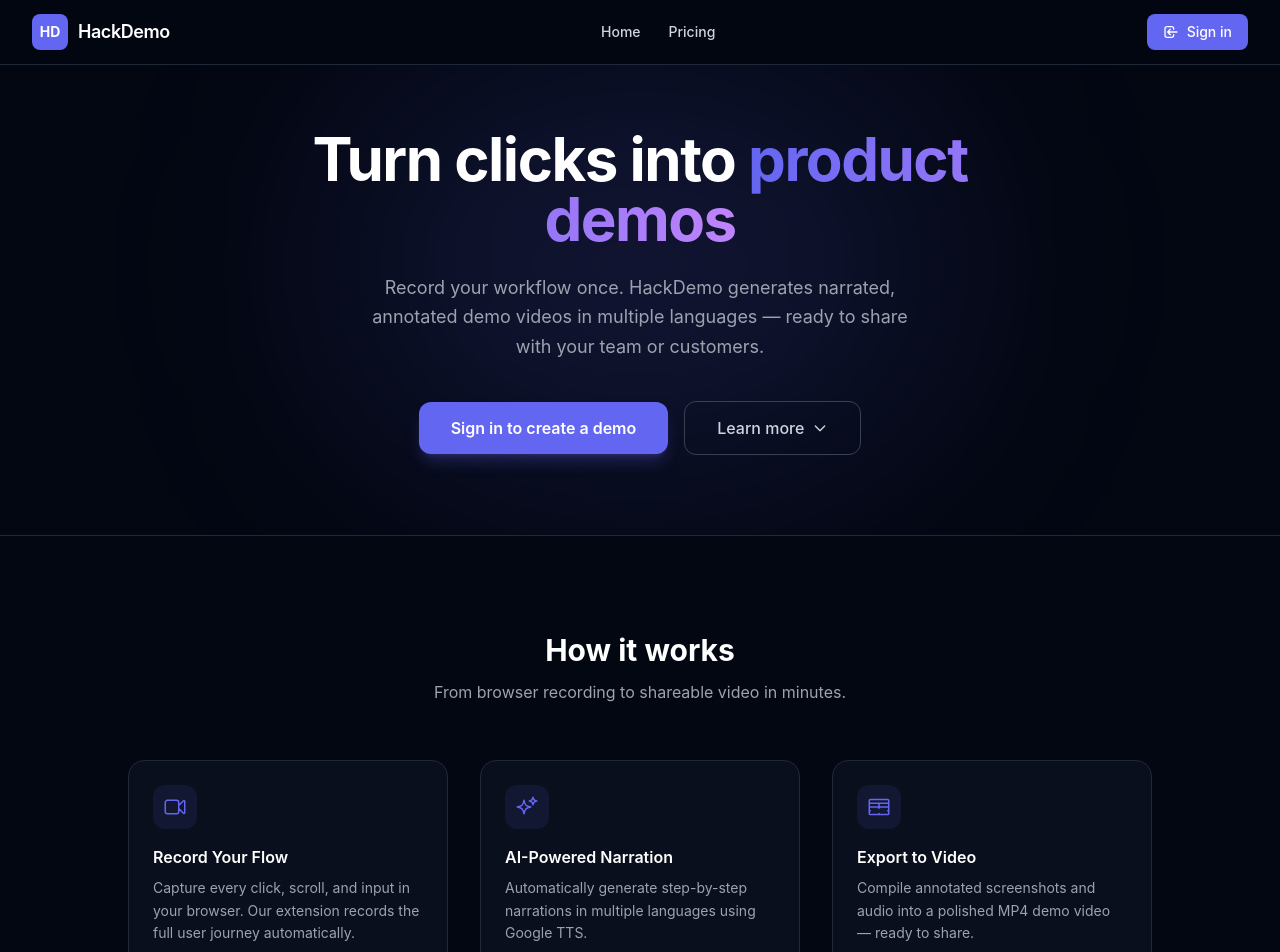
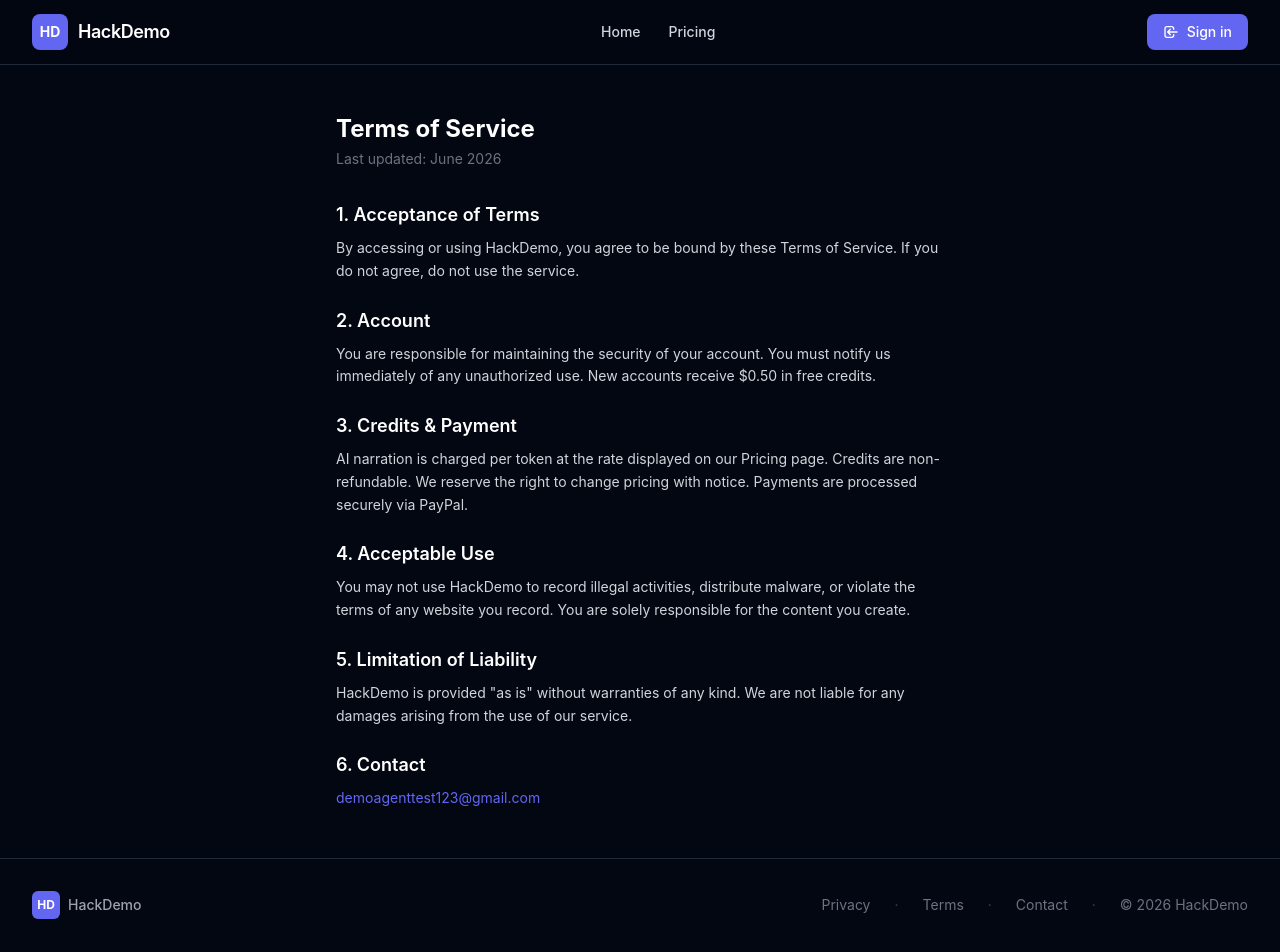
Before and after one commit to raytracer1/HackDemo, a React (Vite) app in the folder frontend/: page /terms in a window 1280 px wide. Before the commit this address led to /. Shown: the top 952 px of the page. Built offline with nearby package versions, Linux system fonts and the light colour scheme; no server answers.

Commit message:
add privacy and terms

```diff
--- a/frontend/src/App.tsx
+++ b/frontend/src/App.tsx
@@ -4,6 +4,8 @@
 import LoginPage from './pages/LoginPage';
 import PricingPage from './pages/PricingPage';
 import HistoryPage from './pages/HistoryPage';
+import PrivacyPage from './pages/PrivacyPage';
+import TermsPage from './pages/TermsPage';
 import DemoPage from './components/DemoPage';
 
 export default function App() {
@@ -14,6 +16,8 @@
         <Route path="/" element={<HomePage />} />
         <Route path="/pricing" element={<PricingPage />} />
         <Route path="/history" element={<HistoryPage />} />
+        <Route path="/privacy" element={<PrivacyPage />} />
+        <Route path="/terms" element={<TermsPage />} />
         <Route path="/demo/:demoId" element={<DemoPage />} />
       </Route>
 
--- a/frontend/src/components/Footer.tsx
+++ b/frontend/src/components/Footer.tsx
@@ -14,13 +14,11 @@
 
         {/* Links */}
         <nav className="flex items-center gap-6 text-sm text-gray-500">
-          <a href="https://github.com" target="_blank" rel="noopener noreferrer" className="transition-colors hover:text-gray-300">
-            GitHub
-          </a>
+          <Link to="/privacy" className="no-underline transition-colors hover:text-gray-300">Privacy</Link>
           <span className="text-gray-700">·</span>
-          <a href="mailto:support@hackdemo.dev" className="transition-colors hover:text-gray-300">
-            Contact
-          </a>
+          <Link to="/terms" className="no-underline transition-colors hover:text-gray-300">Terms</Link>
+          <span className="text-gray-700">·</span>
+          <a href="mailto:demoagenttest123@gmail.com" className="transition-colors hover:text-gray-300">Contact</a>
           <span className="text-gray-700">·</span>
           <span>&copy; {new Date().getFullYear()} HackDemo</span>
         </nav>
--- a/frontend/src/pages/LoginPage.tsx
+++ b/frontend/src/pages/LoginPage.tsx
@@ -5,13 +5,13 @@
 export default function LoginPage() {
   const { login, isAuthenticated, isLoading } = useAuth();
   const [clicked, setClicked] = useState(false);
+  const [agreed, setAgreed] = useState(false);
 
   const handleSignIn = () => {
     setClicked(true);
     login();
   };
 
-  // Already logged in — redirect hint
   if (isAuthenticated && !isLoading) {
     return (
       <div className="flex min-h-screen items-center justify-center px-4">
@@ -33,22 +33,33 @@
   return (
     <div className="flex min-h-screen items-center justify-center px-4">
       <div className="w-full max-w-sm">
-        {/* Branding */}
         <div className="mb-10 text-center">
-          <div className="mx-auto mb-4 flex h-14 w-14 items-center justify-center rounded-xl bg-hack-primary text-xl font-bold text-white">
-            HD
-          </div>
+          <div className="mx-auto mb-4 flex h-14 w-14 items-center justify-center rounded-xl bg-hack-primary text-xl font-bold text-white">HD</div>
           <h1 className="text-2xl font-bold text-white">Welcome to HackDemo</h1>
-          <p className="mt-2 text-sm text-gray-400">
-            Sign in to record and share product demos
-          </p>
+          <p className="mt-2 text-sm text-gray-400">Sign in to record and share product demos</p>
         </div>
+
+        {/* Agreement checkbox */}
+        <label className="mb-4 flex items-start gap-3 cursor-pointer">
+          <input
+            type="checkbox"
+            checked={agreed}
+            onChange={(e) => setAgreed(e.target.checked)}
+            className="mt-0.5 h-4 w-4 rounded border-gray-600 bg-gray-800 text-hack-primary focus:ring-hack-primary"
+          />
+          <span className="text-xs text-gray-400">
+            I agree to the{' '}
+            <Link to="/terms" className="text-hack-primary hover:underline" target="_blank">Terms of Service</Link>
+            {' '}and{' '}
+            <Link to="/privacy" className="text-hack-primary hover:underline" target="_blank">Privacy Policy</Link>
+          </span>
+        </label>
 
         {/* Google sign-in */}
         <button
           onClick={handleSignIn}
-          disabled={clicked || isLoading}
-          className="flex w-full items-center justify-center gap-3 rounded-xl border border-gray-700 bg-white px-6 py-3.5 text-sm font-semibold text-gray-800 transition-all hover:bg-gray-100 active:scale-[0.98] disabled:opacity-60"
+          disabled={clicked || isLoading || !agreed}
+          className="flex w-full items-center justify-center gap-3 rounded-xl border border-gray-700 bg-white px-6 py-3.5 text-sm font-semibold text-gray-800 transition-all hover:bg-gray-100 active:scale-[0.98] disabled:opacity-40 disabled:cursor-not-allowed"
         >
           {clicked ? (
             <>
@@ -70,10 +81,6 @@
             </>
           )}
         </button>
-
-        <p className="mt-6 text-center text-xs text-gray-500">
-          By signing in, you agree to our Terms of Service and Privacy Policy.
-        </p>
       </div>
     </div>
   );
--- /dev/null
+++ b/frontend/src/pages/PrivacyPage.tsx
@@ -0,0 +1,54 @@
+export default function PrivacyPage() {
+  return (
+    <div className="mx-auto max-w-2xl px-4 py-12 sm:px-6 lg:px-8">
+      <h1 className="text-2xl font-bold text-white">Privacy Policy</h1>
+      <p className="mt-1 text-sm text-gray-500">Last updated: June 2026</p>
+
+      <div className="mt-8 space-y-6 text-sm leading-relaxed text-gray-300">
+        <section>
+          <h2 className="text-lg font-semibold text-white">1. Information We Collect</h2>
+          <p className="mt-2">
+            When you sign in with Google, we collect your name, email address, and profile picture.
+            When you record a demo, we collect browser interactions (clicks, inputs, page URLs) and
+            screenshots necessary to generate the demo video.
+          </p>
+        </section>
+
+        <section>
+          <h2 className="text-lg font-semibold text-white">2. How We Use Your Information</h2>
+          <p className="mt-2">
+            We use your information to provide the HackDemo service: authenticating your account,
+            generating AI-narrated demo videos, and tracking your credit balance. We do not sell
+            your personal information to third parties.
+          </p>
+        </section>
+
+        <section>
+          <h2 className="text-lg font-semibold text-white">3. Data Storage</h2>
+          <p className="mt-2">
+            Demo recordings, screenshots, and generated videos are stored on Cloudflare R2.
+            Account information is stored in a secure database. You can request deletion of your
+            data by contacting us.
+          </p>
+        </section>
+
+        <section>
+          <h2 className="text-lg font-semibold text-white">4. Third-Party Services</h2>
+          <p className="mt-2">
+            We use Google OAuth for authentication, DeepSeek for AI narration generation,
+            Google TTS for voiceover, and PayPal for payment processing. Each service has its
+            own privacy policy.
+          </p>
+        </section>
+
+        <section>
+          <h2 className="text-lg font-semibold text-white">5. Contact</h2>
+          <p className="mt-2">
+            If you have questions about this privacy policy, contact us at{' '}
+            <a href="mailto:demoagenttest123@gmail.com" className="text-hack-primary hover:underline">demoagenttest123@gmail.com</a>.
+          </p>
+        </section>
+      </div>
+    </div>
+  );
+}
--- /dev/null
+++ b/frontend/src/pages/TermsPage.tsx
@@ -0,0 +1,59 @@
+export default function TermsPage() {
+  return (
+    <div className="mx-auto max-w-2xl px-4 py-12 sm:px-6 lg:px-8">
+      <h1 className="text-2xl font-bold text-white">Terms of Service</h1>
+      <p className="mt-1 text-sm text-gray-500">Last updated: June 2026</p>
+
+      <div className="mt-8 space-y-6 text-sm leading-relaxed text-gray-300">
+        <section>
+          <h2 className="text-lg font-semibold text-white">1. Acceptance of Terms</h2>
+          <p className="mt-2">
+            By accessing or using HackDemo, you agree to be bound by these Terms of Service.
+            If you do not agree, do not use the service.
+          </p>
+        </section>
+
+        <section>
+          <h2 className="text-lg font-semibold text-white">2. Account</h2>
+          <p className="mt-2">
+            You are responsible for maintaining the security of your account. You must notify us
+            immediately of any unauthorized use. New accounts receive $0.50 in free credits.
+          </p>
+        </section>
+
+        <section>
+          <h2 className="text-lg font-semibold text-white">3. Credits & Payment</h2>
+          <p className="mt-2">
+            AI narration is charged per token at the rate displayed on our Pricing page.
+            Credits are non-refundable. We reserve the right to change pricing with notice.
+            Payments are processed securely via PayPal.
+          </p>
+        </section>
+
+        <section>
+          <h2 className="text-lg font-semibold text-white">4. Acceptable Use</h2>
+          <p className="mt-2">
+            You may not use HackDemo to record illegal activities, distribute malware, or violate
+            the terms of any website you record. You are solely responsible for the content you
+            create.
+          </p>
+        </section>
+
+        <section>
+          <h2 className="text-lg font-semibold text-white">5. Limitation of Liability</h2>
+          <p className="mt-2">
+            HackDemo is provided "as is" without warranties of any kind. We are not liable for
+            any damages arising from the use of our service.
+          </p>
+        </section>
+
+        <section>
+          <h2 className="text-lg font-semibold text-white">6. Contact</h2>
+          <p className="mt-2">
+            <a href="mailto:demoagenttest123@gmail.com" className="text-hack-primary hover:underline">demoagenttest123@gmail.com</a>
+          </p>
+        </section>
+      </div>
+    </div>
+  );
+}
```
